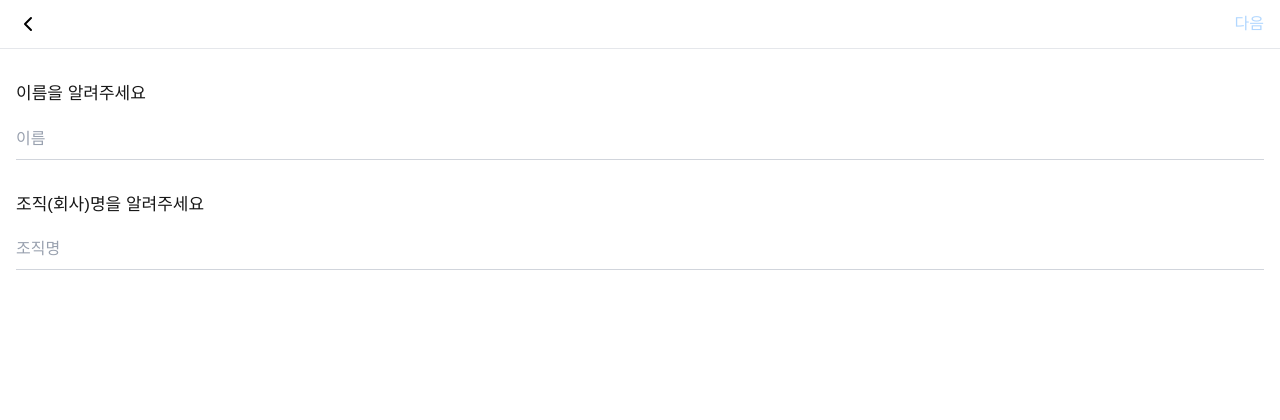
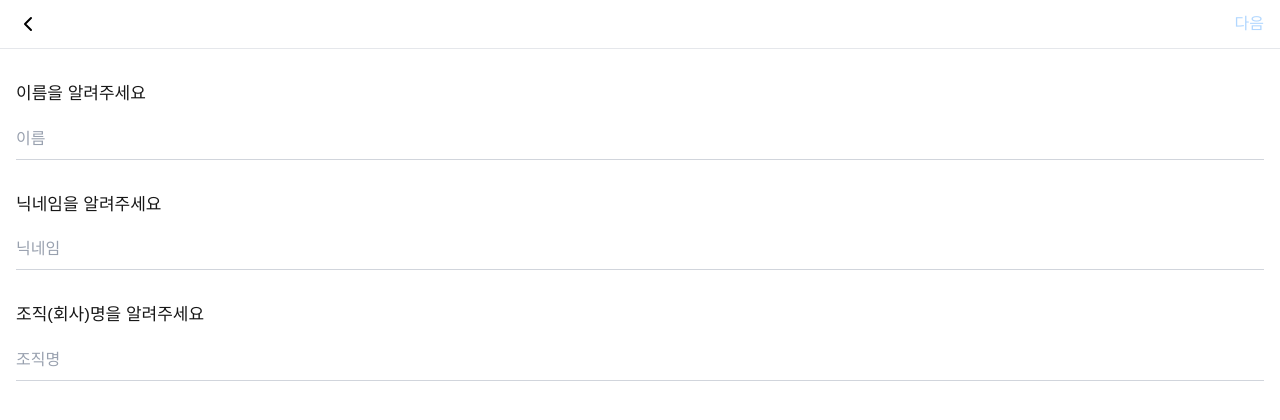
Before and after one commit to chungjung-d/carrer-log-fe, a Next.js app: page /signup in a window 1280 px wide. Shown: the top 420 px of the page. Built offline with nearby package versions, Linux system fonts and the light colour scheme; no server answers; sample sign-in values are in the browser's storage.

Commit message:
compile error

```diff
--- a/app/signup/page.tsx
+++ b/app/signup/page.tsx
@@ -12,13 +12,15 @@ export default function SignupPage() {
   const { createProfile, isCreating, createError } = useProfile()
   const [name, setName] = useState('')
   const [organization, setOrganization] = useState('')
+  const [nickname, setNickname] = useState('')
 
   const handleNext = async () => {
-    if (name && organization) {
+    if (name && organization && nickname) {
       try {
         await createProfile({
           name,
           organization,
+          nickname,
         })
         router.push('/signup/importance')
       } catch (error) {
@@ -37,7 +39,7 @@ export default function SignupPage() {
         <button
           className={cn(
             "font-medium transition-colors",
-            name && organization ? "text-[#007AFF]" : "text-[#007AFF]/30"
+            name && organization && nickname ? "text-[#007AFF]" : "text-[#007AFF]/30"
           )}
           onClick={handleNext}
           disabled={isCreating}
@@ -56,6 +58,17 @@ export default function SignupPage() {
               placeholder="이름"
               value={name}
               onChange={(e) => setName(e.target.value)}
+              className="w-full px-0 py-2 text-base border-0 border-b border-gray-300 focus:outline-none focus:border-blue-500 placeholder:text-gray-400 text-gray-900"
+            />
+          </div>
+
+          <div className="space-y-3">
+            <h2 className="text-[17px] font-medium">닉네임을 알려주세요</h2>
+            <input
+              type="text"
+              placeholder="닉네임"
+              value={nickname}
+              onChange={(e) => setNickname(e.target.value)}
               className="w-full px-0 py-2 text-base border-0 border-b border-gray-300 focus:outline-none focus:border-blue-500 placeholder:text-gray-400 text-gray-900"
             />
           </div>
```
